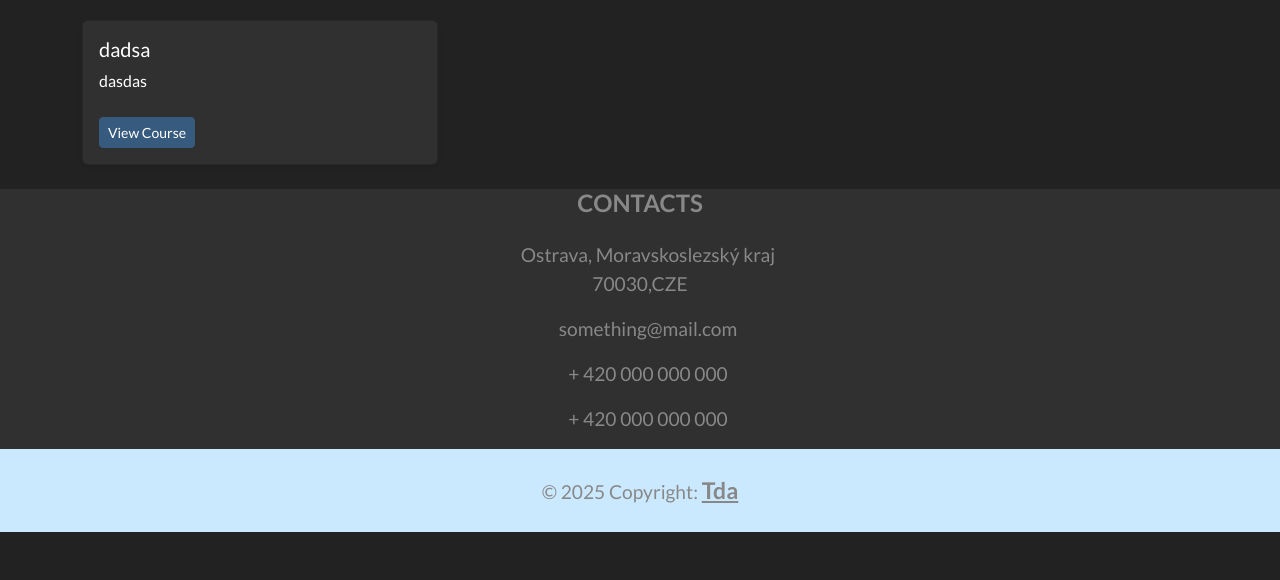
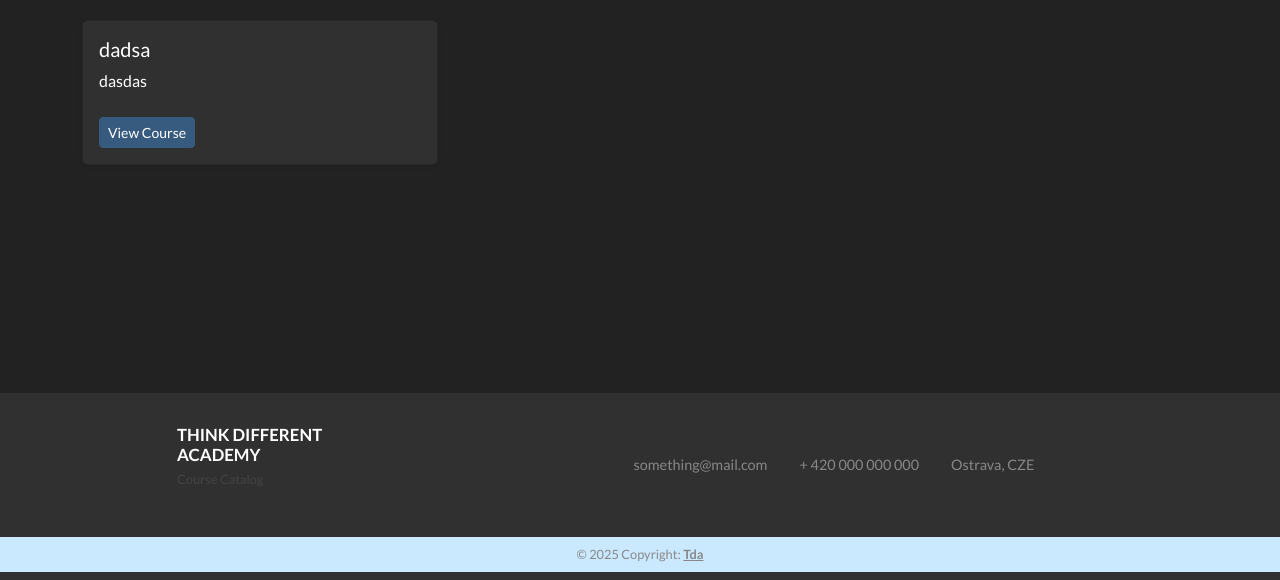
Before and after one commit to ILoveRice07/Tda26-TuATam, a Flask app: page /courses in a window 1280 px wide. Shown: the part 220-800 px from the top of the page. Run offline with Flask 3, Linux system fonts and the light colour scheme; data comes from the database, SQL or seed files in the repository; some libraries are stand-ins or nearby versions.

Commit message:
footer tweaks

```diff
--- a/templates/base.html
+++ b/templates/base.html
@@ -49,25 +49,48 @@
 
   <div class="container mt-4">{% block content %}{% endblock %}</div>
 
-  <footer class="text-center text-lg-start text-muted bg-dark">
-    <div class="col-md-4 col-lg-3 col-xl-3 mx-auto mb-md-0 mb-4" style="text-align: center;">
-      <h6 class="text-uppercase fw-bold mb-4" style="font-size:x-large;">Contacts</h6>
-      <p style="font-size:larger;"><i class="fas fa-home me-3"></i>Ostrava, Moravskoslezský kraj 70030,CZE</p>
-      <p style="font-size:larger;">
-        <i class="fas fa-envelope me-3"></i>
-        something@mail.com
-      </p>
-      <p style="font-size:larger;"><i class="fas fa-phone me-3"></i> + 420 000 000 000</p>
-      <p style="font-size:larger;"><i class="fas fa-print me-3"></i> + 420 000 000 000</p>
+<footer class="text-center text-lg-start bg-dark text-muted pt-3 pb-2 fixed-bottom">
+    <div class="container">
+        <div class="row d-flex justify-content-center justify-content-md-around py-3 align-items-center">
+
+            <div class="col-md-3 col-lg-3 col-xl-2 mx-auto mb-2 text-md-start">
+                <h6 class="text-uppercase fw-bold mb-1" style="font-size: 1.05rem; color: #fff;">
+                    Think Different Academy
+                </h6>
+                <p class="text-secondary" style="font-size: 0.8rem;">
+                    Course Catalog
+                </p>
+            </div>
+
+            <div class="col-md-7 col-lg-6 col-xl-6 mx-auto mb-2 text-md-center">
+                <h6 class="text-uppercase fw-bold mb-2 d-md-none" style="font-size: 1rem; color: #fff;">
+                    Contacts
+                </h6>
+
+                <div class="d-flex flex-column flex-md-row justify-content-md-center gap-4" style="font-size: 0.9rem;">
+
+                    <p class="mb-0">
+                        <i class="fas fa-envelope me-2 text-secondary"></i>
+                        something@mail.com
+                    </p>
+                    <p class="mb-0">
+                        <i class="fas fa-phone me-2 text-secondary"></i>
+                        + 420 000 000 000
+                    </p>
+                    <p class="mb-0 d-none d-md-block">
+                        <i class="fas fa-home me-2 text-secondary"></i>
+                        Ostrava, CZE
+                    </p>
+                </div>
+            </div>
+        </div>
     </div>
+
+    <div class="text-center p-2 mt-2" style="background-color: #CAE9FF; font-size: 0.8rem;">
+        &copy; 2025 Copyright:
+        <a class="text-reset fw-bold" href="/">Tda</a>
     </div>
-    </div>
-    </section>
-    <div class="text-center p-4" style="background-color: #CAE9FF;font-size:larger;">
-      © 2025 Copyright:
-      <a class="text-reset fw-bold" style="font-size:larger;" href="/">Tda</a>
-    </div>
-  </footer>
+</footer>
 
   <script src="https://cdn.jsdelivr.net/npm/bootstrap@5.3.5/dist/js/bootstrap.bundle.min.js" integrity="sha384-k6d4wzSIapyDyv1kpU366/PK5hCdSbCRGRCMv+eplOQJWyd1fbcAu9OCUj5zNLiq" crossorigin="anonymous"></script>
 </body>
```
